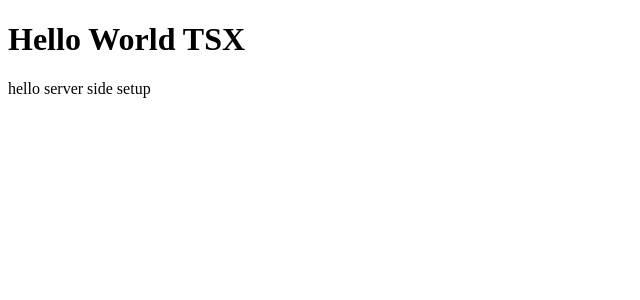
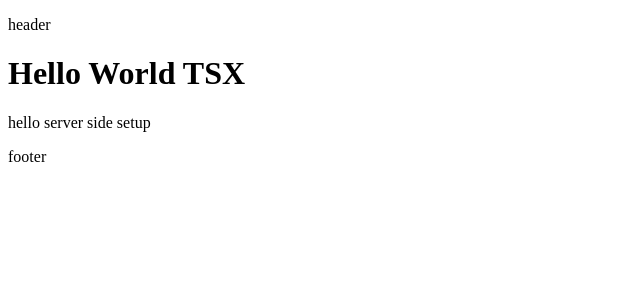
Before and after one commit to ganttArt/cg-art-frontend, a Next.js app: page / in a window 1280 px wide. Shown: the top 300 px of the page, without its empty margins (0-640 px from the left). Built offline with nearby package versions, Linux system fonts and the light colour scheme.

Commit message:
Setup basic Layout component and Head component to wrap all pages and contain metadata

```diff
--- a/pages/index.tsx
+++ b/pages/index.tsx
@@ -1,2 +1,2 @@
-const { Page, getServerSideProps } = await import("../src/pages/home-page");
+const { Page, getServerSideProps } = await import("@pages/home-page");
 export { Page as default, getServerSideProps };
--- /dev/null
+++ b/src/components/layout/head/head.tsx
@@ -0,0 +1,14 @@
+import { MetaData } from "@interfaces/meta-data"
+import Head from "next/head"
+
+export interface HeadProps {
+  metaData: MetaData
+}
+
+export const HeadMeta: React.FC<HeadProps> = ({ metaData }): JSX.Element => {
+  return (
+    <Head>
+      <title>{metaData.title}</title>
+    </Head>
+  )
+}
--- /dev/null
+++ b/src/components/layout/head/index.ts
@@ -0,0 +1 @@
+export * from "./head";
--- /dev/null
+++ b/src/components/layout/index.ts
@@ -0,0 +1 @@
+export * from "./layout";
--- /dev/null
+++ b/src/components/layout/layout/index.ts
@@ -0,0 +1 @@
+export * from "./layout";
--- /dev/null
+++ b/src/components/layout/layout/layout.tsx
@@ -0,0 +1,22 @@
+import React from "react";
+import { MetaData } from "@interfaces/meta-data"
+import { HeadMeta } from "../head";
+
+export interface LayoutProps {
+  metaData: MetaData,
+  children: React.ReactNode,
+}
+
+export const Layout: React.FC<LayoutProps> = ({
+  metaData,
+  children,
+}): JSX.Element => {
+  return (
+    <div>
+      <HeadMeta metaData={metaData}/>
+      <p>header</p>
+      {children}
+      <p>footer</p>
+    </div>
+  )
+}
--- /dev/null
+++ b/src/interfaces/index.ts
@@ -0,0 +1 @@
+export * from "./meta-data";
--- /dev/null
+++ b/src/interfaces/meta-data/index.ts
@@ -0,0 +1 @@
+export * from "./meta-data";
--- /dev/null
+++ b/src/interfaces/meta-data/meta-data.tsx
@@ -0,0 +1,4 @@
+export interface MetaData {
+  title: string;
+  description: string;
+}
--- /dev/null
+++ b/src/pages/home-page/home-page.data.ts
@@ -0,0 +1,6 @@
+import { MetaData } from "@interfaces/meta-data";
+
+export const HOME_PAGE_META: MetaData = {
+  title: "HomePage",
+  description: "homepage desc"
+}
--- a/src/pages/home-page/home-screen.tsx
+++ b/src/pages/home-page/home-screen.tsx
@@ -1,4 +1,6 @@
 import React from "react";
+import { Layout } from "@components/layout"
+import { HOME_PAGE_META } from "./home-page.data";
 
 export interface HomeScreenProps {
   data: string;
@@ -6,10 +8,10 @@ export interface HomeScreenProps {
 
 const HomeScreen: React.FC<HomeScreenProps> = ({ data }): JSX.Element | null => {
   return (
-    <>
+    <Layout metaData={HOME_PAGE_META}>
       <h1>Hello World TSX</h1>
       <p>{data}</p>
-    </>
+    </Layout>
   )
 }
 
```
Also changed, not shown: tsconfig.json (+7 -1 lines).
